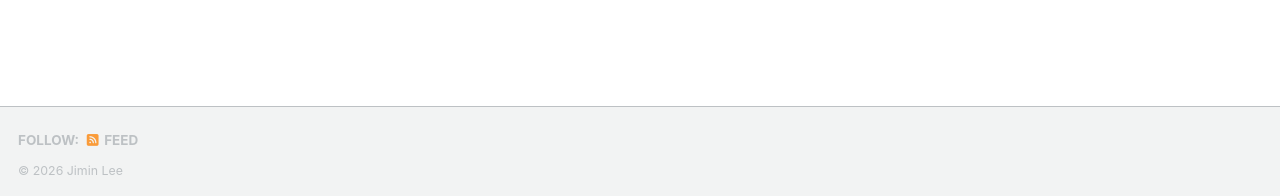
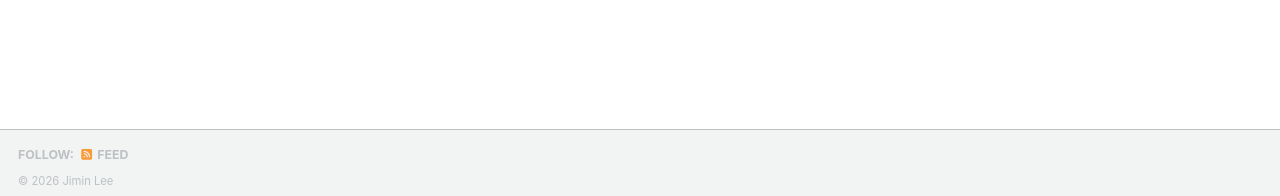
Before and after one commit to jiminlee-research/jiminlee-research.github.io, a Jekyll site: the page built from _pages/about.md, in a window 1280 px wide and 1371 px high. Shown: the part 1172-1368 px from the top of the window. Built offline with Jekyll 4.4.1, drawn with Linux system fonts in a browser that asks for light colours; a style sheet for code colours, icons or effects is not loaded.

Commit message:
Compact the footer
Co-Authored-By: Claude Opus 5.5 <noreply@anthropic.com>
Claude-Session: https://claude.ai/code/session_01PcjxNgqngrrHjMZQkReYzc

```diff
--- a/_includes/head/custom.html
+++ b/_includes/head/custom.html
@@ -7,7 +7,7 @@
 <meta name="googlebot" content="noindex, nofollow, noimageindex, noarchive">
 
 <!-- Reload the site stylesheet after updates -->
-<link rel="stylesheet" href="{{ base_path }}/assets/css/main.css?v=20261112-8">
+<link rel="stylesheet" href="{{ base_path }}/assets/css/main.css?v=20261112-9">
 
 <!-- Narrow sans for the sidebar role and affiliation -->
 <link rel="preconnect" href="https://fonts.googleapis.com">
--- a/assets/css/main.scss
+++ b/assets/css/main.scss
@@ -195,3 +195,23 @@
 .sidebar .author__urls li {
   font-size: 0.68em;
 }
+
+/* Compact footer */
+.page__footer {
+  margin-top: 2em;
+}
+
+.page__footer footer {
+  margin-top: .5em;
+  padding-bottom: .5em;
+}
+
+.page__footer-follow li {
+  padding-top: 2px;
+  padding-bottom: 2px;
+  font-size: $type-size-7;
+}
+
+.page__footer-copyright {
+  font-size: $type-size-8;
+}
```
